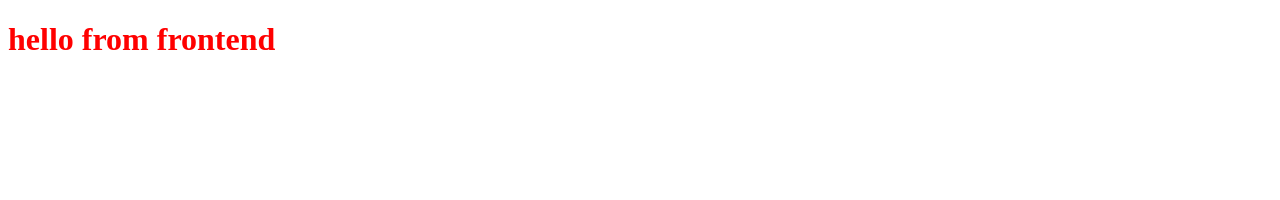
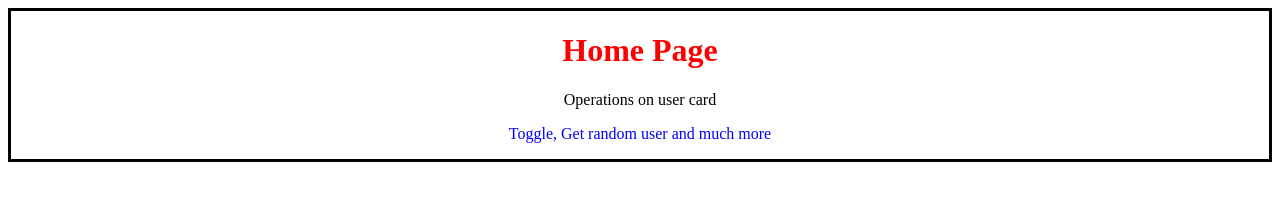
Before and after one commit to kranthi6281/NODEjs, a website: page frontend/index.html in a window 1280 px wide. Drawn offline with Linux system fonts and the light colour scheme.

Commit message:
initial comment

```diff
--- a/frontend/index.css
+++ b/frontend/index.css
@@ -1,3 +1,17 @@
 h1{
-    color: red;
+    color:red;
 }
+
+#home-card{
+    text-align: center;
+
+    border-color: black;
+    border-style: solid;
+    border:3px solid black;
+}
+#home-card:hover{
+    background-color: blueviolet;
+}
+#p2{
+    color: blue;
+}
--- a/frontend/index.html
+++ b/frontend/index.html
@@ -7,7 +7,12 @@
     <link rel="stylesheet" href="index.css">
 </head>
 <body>
-    <h1> hello from frontend</h1>
+    <div id="home-card">
+    <h1> Home Page</h1>
+
+    <p id="p1">Operations on user card</p>
+    <P id="p2">Toggle, Get random user and much more</P>
+    </div>
     <script src="index.js"></script>
 </body>
 </html>
```
